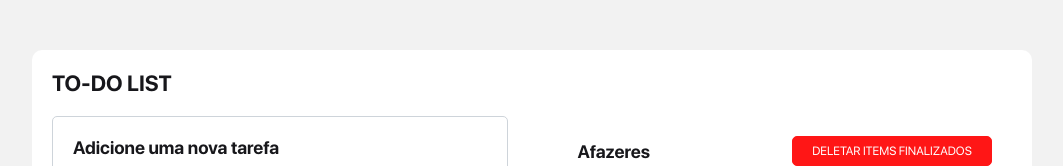
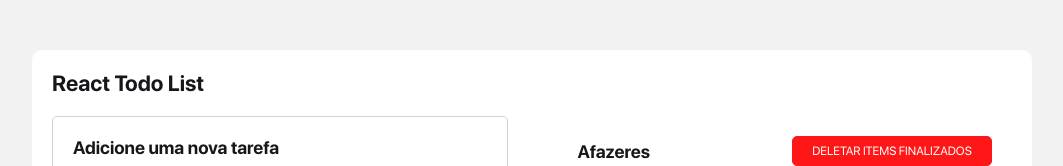
Before and after one commit to IgorCazeNunes/todo-list, a React (Create React App) app: page / in a window 1280 px wide. Shown: the top 166 px of the page, without its empty margins (108-1171 px from the left). Built offline with nearby package versions, Linux system fonts and the light colour scheme.

Commit message:
chore: create Header layout.

```diff
--- a/src/App.css
+++ b/src/App.css
@@ -23,7 +23,6 @@
 
 	font-size: 2.2rem;
 	font-weight: bold;
-	text-transform: uppercase;
 }
 
 .App h2 {
--- a/src/App.tsx
+++ b/src/App.tsx
@@ -2,6 +2,7 @@ import { useEffect, useState } from 'react';
 
 import { ITodo } from './common/interfaces';
 import { Form, TodoList } from './components';
+import { Header } from './layouts';
 
 import './App.css';
 
@@ -20,7 +21,7 @@ const App = () => {
 
 	return (
 		<main className='App'>
-			<h1>to-do list</h1>
+			<Header />
 
 			<div>
 				<Form todoList={todoList} setTodoList={setTodoList} />
--- /dev/null
+++ b/src/layouts/Header/index.tsx
@@ -0,0 +1,7 @@
+const Header = () => (
+    <header>
+        <h1>React Todo List</h1>
+    </header>
+)
+
+export default Header;
--- /dev/null
+++ b/src/layouts/index.ts
@@ -0,0 +1,5 @@
+import Header from "./Header";
+
+export {
+    Header
+};
```
